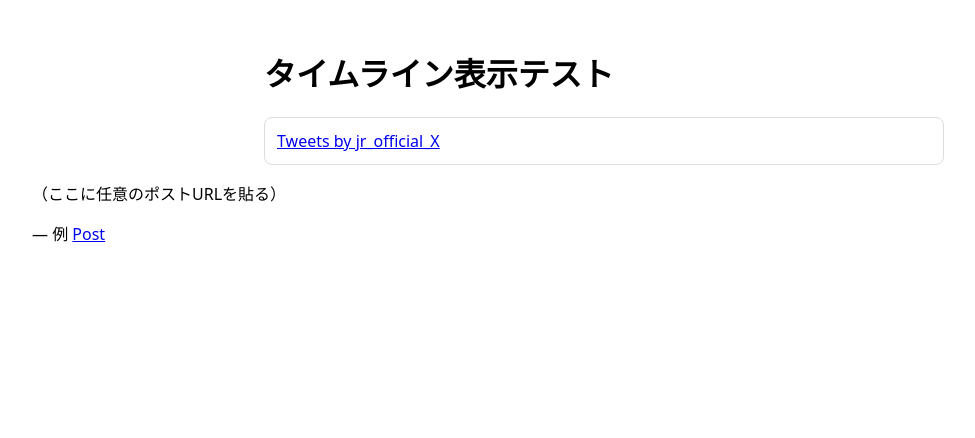
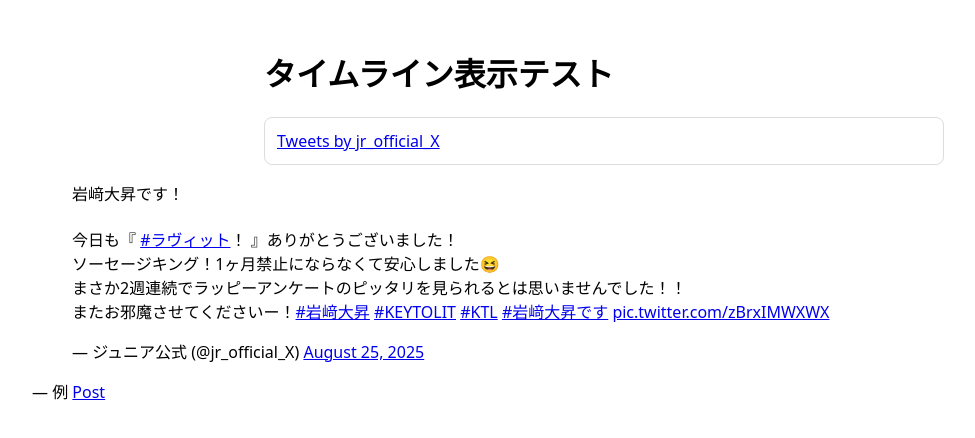
Before and after one commit to shiroma128/plants-blog, a plain HTML site: page test.html in a window 1280 px wide. Shown: the whole page, without its empty margins (36-1011 px from the left). Drawn offline with Linux system fonts and the light colour scheme.

Commit message:
Update test.html

```diff
--- a/test.html
+++ b/test.html
@@ -22,7 +22,7 @@
     </div>
   </div>
   <blockquote class="twitter-tweet">
-  <p lang="ja">（ここに任意のポストURLを貼る）</p>
+  <p lang="ja"><blockquote class="twitter-tweet"><p lang="ja" dir="ltr">岩﨑大昇です！<br><br>今日も『 <a href="https://twitter.com/hashtag/%E3%83%A9%E3%83%B4%E3%82%A3%E3%83%83%E3%83%88?src=hash&amp;ref_src=twsrc%5Etfw">#ラヴィット</a>！ 』ありがとうございました！<br>ソーセージキング！1ヶ月禁止にならなくて安心しました😆<br>まさか2週連続でラッピーアンケートのピッタリを見られるとは思いませんでした！！<br>またお邪魔させてくださいー！<a href="https://twitter.com/hashtag/%E5%B2%A9%EF%A8%91%E5%A4%A7%E6%98%87?src=hash&amp;ref_src=twsrc%5Etfw">#岩﨑大昇</a> <a href="https://twitter.com/hashtag/KEYTOLIT?src=hash&amp;ref_src=twsrc%5Etfw">#KEYTOLIT</a> <a href="https://twitter.com/hashtag/KTL?src=hash&amp;ref_src=twsrc%5Etfw">#KTL</a> <a href="https://twitter.com/hashtag/%E5%B2%A9%EF%A8%91%E5%A4%A7%E6%98%87%E3%81%A7%E3%81%99?src=hash&amp;ref_src=twsrc%5Etfw">#岩﨑大昇です</a> <a href="https://t.co/zBrxIMWXWX">pic.twitter.com/zBrxIMWXWX</a></p>&mdash; ジュニア公式 (@jr_official_X) <a href="https://twitter.com/jr_official_X/status/1959876095248937359?ref_src=twsrc%5Etfw">August 25, 2025</a></blockquote> <script async src="https://platform.twitter.com/widgets.js" charset="utf-8"></script></p>
   &mdash; 例
   <a href="https://twitter.com/TwitterDev/status/1692170246015719428">Post</a>
 </blockquote>
```
